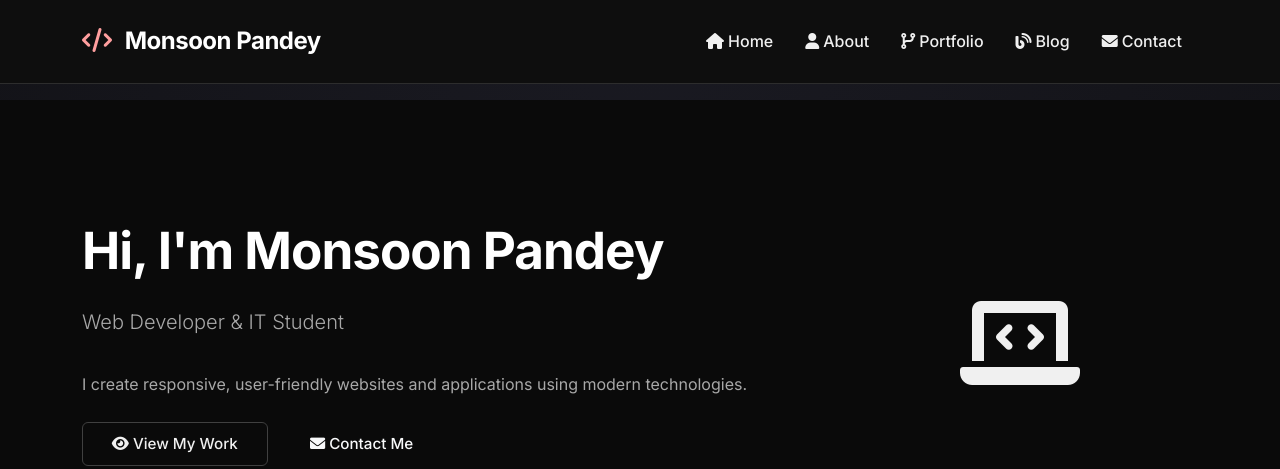
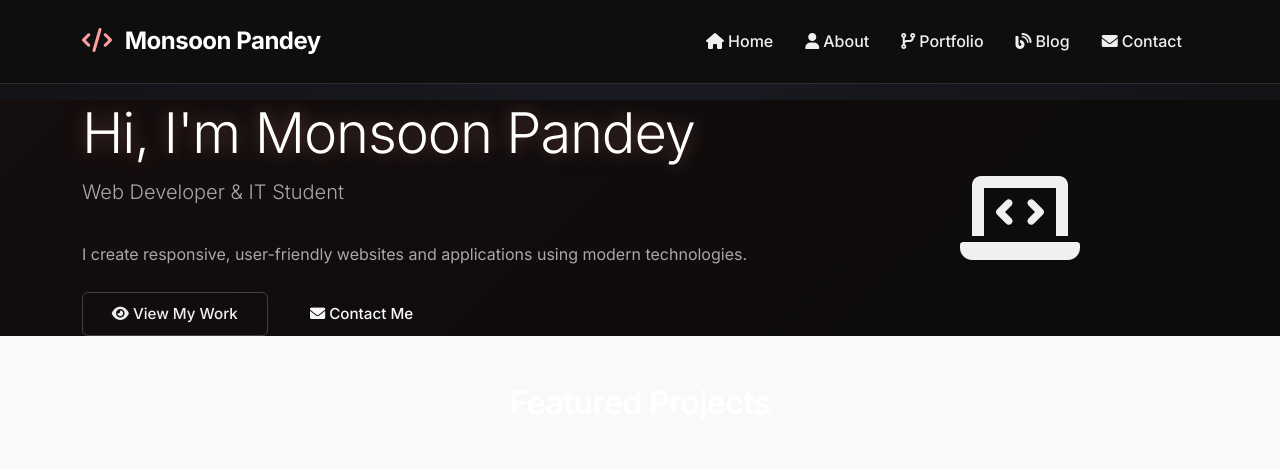
Before and after one commit to Monsoonpandey/portfolio-project, a Flask app: page / in a window 1280 px wide. Shown: the top 469 px of the page. Run offline with Flask 3, Linux system fonts and the light colour scheme; data comes from the database, SQL or seed files in the repository.

Commit message:
Add animated gradient hero section with glow effect

```diff
--- a/static/css/style.css
+++ b/static/css/style.css
@@ -43,6 +43,7 @@ h6 {
 p {
     color: var(--text-muted);
 }
+
 html {
     scroll-behavior: smooth;
 }
@@ -95,23 +96,43 @@ html {
     color: var(--text-light) !important;
 }
 
-/* Hero Section - Moody, subtle */
 .hero-section {
-    background: var(--bg-deep);
+    background: linear-gradient(135deg, #0a0a0a 0%, #1a0f0f 50%, #0a0a0a 100%);
+    background-size: 400% 400%;
+    animation: gradientShift 15s ease infinite;
     position: relative;
-    padding: 120px 0 !important;
-    margin-bottom: 60px;
-    border-bottom: 1px solid var(--border-soft);
+    overflow: hidden;
+}
+
+@keyframes gradientShift {
+    0% {
+        background-position: 0% 50%;
+    }
+
+    50% {
+        background-position: 100% 50%;
+    }
+
+    100% {
+        background-position: 0% 50%;
+    }
 }
 
 .hero-section h1 {
-    font-size: 3.2rem;
-    font-weight: 700;
-    color: var(--text-light);
-    margin-bottom: 1.5rem;
-    letter-spacing: -1px;
-    line-height: 1.2;
+    animation: fadeInUp 0.8s ease, glow 2s ease-in-out infinite alternate;
 }
+
+@keyframes glow {
+    from {
+        text-shadow: 0 0 10px rgba(255, 159, 159, 0.2);
+    }
+
+    to {
+        text-shadow: 0 0 20px rgba(255, 159, 159, 0.4);
+    }
+}
+
+
 
 .hero-section .lead {
     color: var(--text-muted);
```
